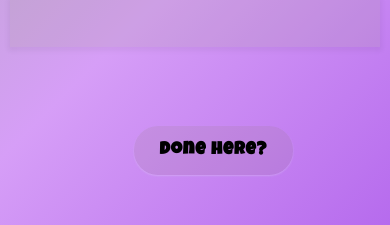
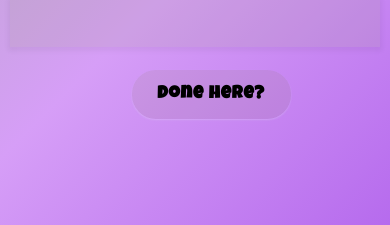
Before and after one commit to nusha554/Question-everything-game, a React (Create React App) app: page / in a window 390 px wide. Both pictures are taken after a click on the picture 332 px from the left and 278 px from the top of the page. Shown: the part 516-741 px from the top of the page. Built offline with nearby package versions, Linux system fonts and the light colour scheme; a web font is replaced by a local one.

Commit message:
Update ExtraGames.css
.

```diff
--- a/src/style/ExtraGames.css
+++ b/src/style/ExtraGames.css
@@ -132,14 +132,14 @@ body {
 }
 
 .btn-puzzle {
+  left: 32.9%;
   position: relative;
-  left: 39.9%;
-  top: -25px;
+  top: 72px;
 }
 
 @media screen and (max-width: 600px) {
   .btn-puzzle {
-    left: 33.5%;
-    top: 128px;
+    left: 32.9%;
+    top: 72px;
   }
 }
```
